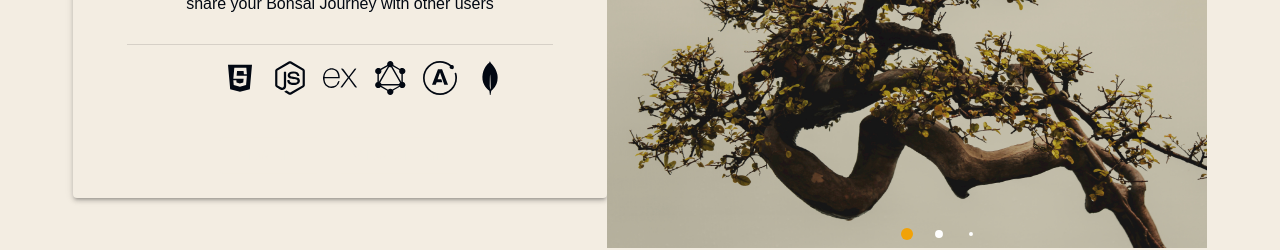
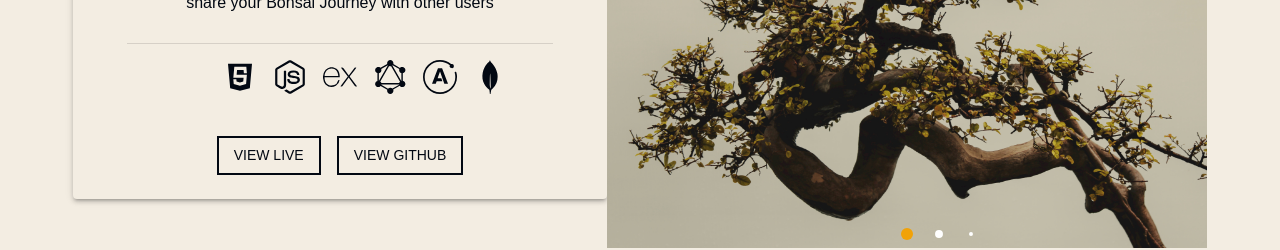
Before and after one commit to eljsteer/portfoliodevjs, a React (Vite) app: page / in a window 1280 px wide. Shown: the part 1160-1410 px from the top of the page. Built offline with nearby package versions, Linux system fonts and the light colour scheme; some icons are missing.

Commit message:
Button Styling

```diff
--- a/src/components/AppComponents/ProjectButtons.jsx
+++ b/src/components/AppComponents/ProjectButtons.jsx
@@ -1,11 +1,14 @@
 import PropTypes from "prop-types";
 import Button from '@mui/material/Button';
 
-// import { useTheme } from "../../contexts/ThemeContext";
-// import { darkTheme, lightTheme } from "../../styles/Theme";
-// const { isDarkMode } = useTheme();
+import { useTheme } from "../../contexts/ThemeContext";
+import { darkTheme, lightTheme } from "../../styles/Theme";
+
+let darkThemeText = darkTheme.palette.text
+let lightThemeText = lightTheme.palette.text
 
 export default function ProjectButtons({text, href}) {
+  const { isDarkMode } = useTheme();
 
   ProjectButtons.propTypes = {
     text: PropTypes.element.isRequired,
@@ -14,8 +17,15 @@ export default function ProjectButtons({text, href}) {
 
   return (
     <a href={href} target="_blank" rel="noopener noreferrer">
-      <Button variant="outlined">
-        {text}
+      <Button
+        variant="outlined"
+        sx={{
+          color: isDarkMode ? darkThemeText.primary : lightThemeText.primary,
+          border: `2px solid ${isDarkMode ? lightTheme.palette.primary.main : darkTheme.palette.primary.dark}`,
+          borderRadius: 0
+        }}
+          >
+          {text}
       </Button>
     </a>
   );
```
